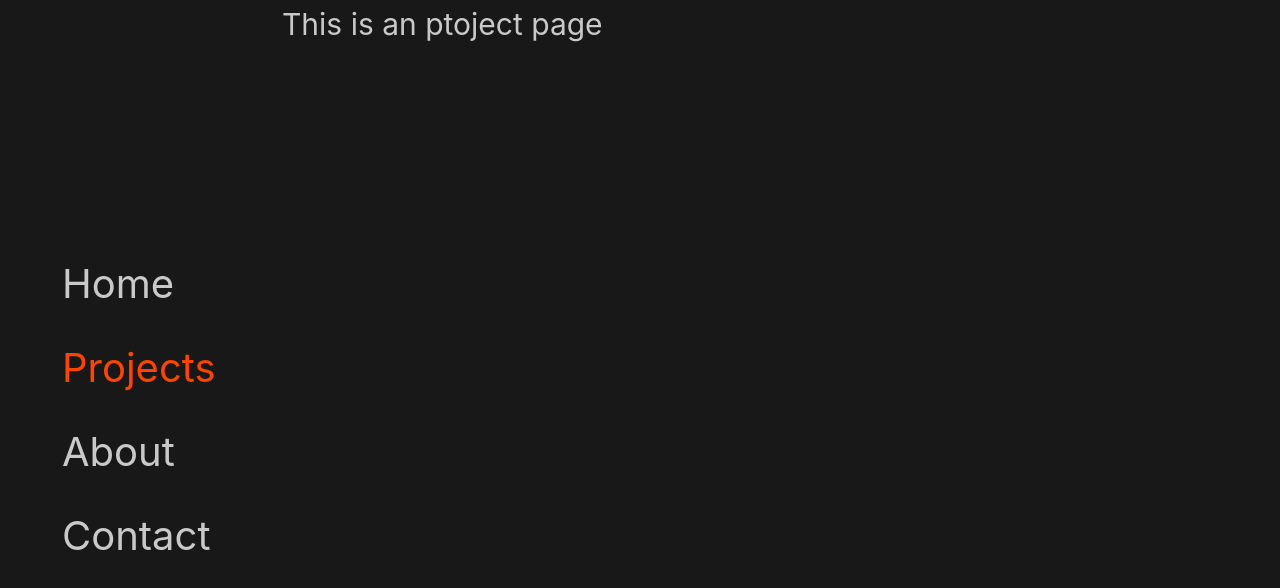
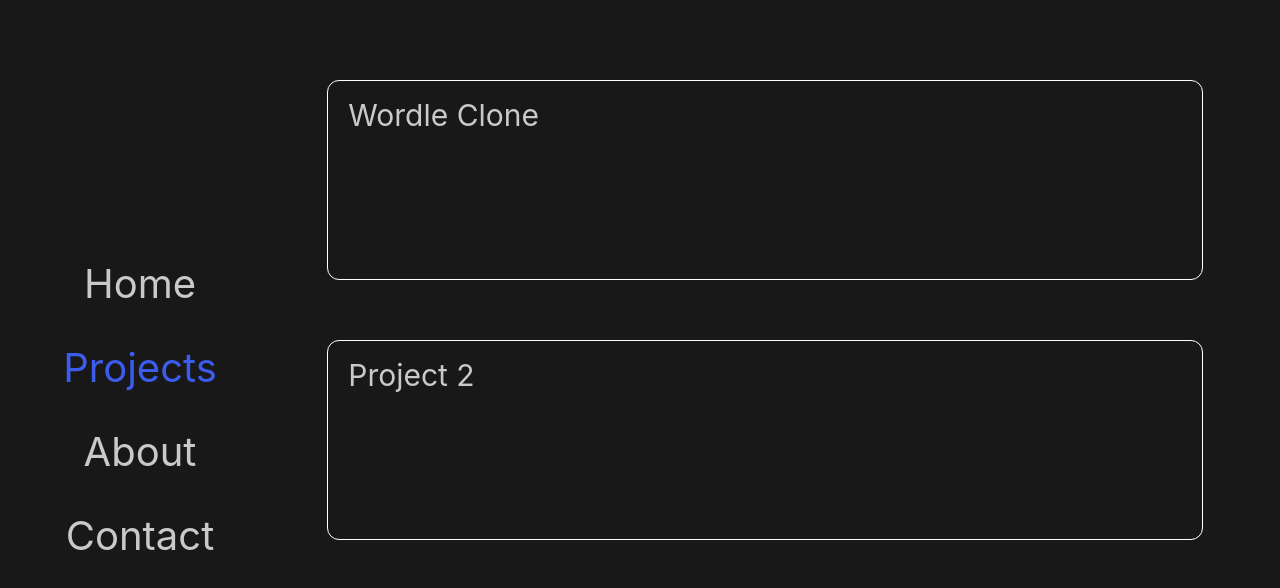
Before and after one commit to Schrankian/personalWebsiteVue, a Vue app: page /projects in a window 1280 px wide. Shown: the top 588 px of the page. Built offline with nearby package versions, Linux system fonts and the light colour scheme.

Commit message:
complete navbar overhaul and projects display

```diff
--- a/src/App.vue
+++ b/src/App.vue
@@ -9,31 +9,27 @@
     <RouterLink to="/about">About</RouterLink>
     <RouterLink to="/contact">Contact</RouterLink>
   </div>
-  <div>
-    <RouterView />
-  </div>
+  <RouterView />
+</template>
 
-</template>
 
 <style>
 
 
+
+
 @import '@/assets/base.css';
 
-.maindisplay{
- height: 100%;
- width: 100%;
- padding-left: 300px;
-}
 
 .sidebar {
     display: flex;
     align-items: center;
-    z-index: 1;
+    justify-content: center;
     background-color: var(--color-background);
     overflow-x: hidden;
     flex-wrap: wrap;
     align-content: center;
+    z-index: 1;
 }
 
 .sidebar a {
@@ -47,12 +43,12 @@
 }
 
   .sidebar a:hover {
-    color: orangered;
+    color: var(--color-accent);
     padding-left: 50px;
   }
 
 .sidebar a.router-link-exact-active {
-  color: orangered;
+  color: var(--color-accent);
 }
 
 
@@ -60,17 +56,18 @@
 
 
 
+@media (min-width: 1024px) {
 
-
-@media (min-width: 1024px) {
   body {
-    display: flex;
+      display: flex;
   }
 
-  #app {
-    display: grid;
-    grid-template-columns: 250px 1fr;
-    padding: 0 2rem;
+  .sidebar {
+    height: 100%;
+    width: 250px;
+    position: fixed;
+    top: 0;
+    left: 0;
   }
 }
 </style>
--- a/src/assets/base.css
+++ b/src/assets/base.css
@@ -9,6 +9,8 @@
 
     --color-heading: rgba(235, 235, 235, 0.932);
     --color-text: rgba(235, 235, 235, 0.842);
+
+    --color-accent: rgb(59, 92, 236);
 }
 
 *,
--- a/src/components/contactform.vue
+++ b/src/components/contactform.vue
@@ -15,6 +15,7 @@
 </template>
 
 <style scoped>
+
 
 
 
@@ -65,7 +66,7 @@
 }
 
 button[type=submit] {
-    background-color: orangered;
+    background-color: var(--color-accent);
     border: none;
     border-radius: 4px;
     color: white;
@@ -77,7 +78,7 @@
 }
 
 button[type=submit]:hover {
-    box-shadow: 5px 5px 20px rgba(255, 68, 0, 0.466);
+    box-shadow: -5px 5px 15px var(--color-accent);
 }
 
 </style>
--- a/src/views/AboutView.vue
+++ b/src/views/AboutView.vue
@@ -1,4 +1,5 @@
 <template>
+  <div class="grid">
     <div class="about-layout">
       <h1 class="header">Hey, I'm Fabian Schuster</h1>
       <h4 class="header2">Path of Education:</h4>
@@ -27,7 +28,7 @@
             <div class="card">
               <div class="info">
                 <h3 class="title">2022-Now</h3>
-              <p>I started a dual study in Dresden, where I study at the "Berufsakademie" in Dresden and Work at a
+                <p>I started a dual study in Dresden, where I study at the "Berufsakademie" in Dresden and work at a
                   company called "Spektra"</p>
               </div>
             </div>
@@ -38,26 +39,40 @@
                   my Path is unique and
                   full of possibilities. It isn't possible to always make the right choice, but I hope I find a place in
                   this huge World, which
-                I enjoy living so I don't have to regret anything.
+                  I enjoy living, so I don't have to regret anything.
                 </p>
               </div>
             </div>
           </div>
         </div>
-
+      </div>
     </div>
   </div>
 </template>
 
-<style>
+<style scoped>
+
+
+
+
+@import '@/assets/base.css';
+
+
 img {
   border-radius: 20%;
+}
+
+@media (min-width: 1024px) {
+  .grid {
+    padding-left: 250px;
+    display: grid;
+    grid-template-columns: 1fr 0.5fr;
+  }
 }
 
 .about-layout {
   display: flex;
   flex-direction: column;
-  min-height: inherit;
 }
 
 .header {
@@ -106,7 +121,7 @@
   content: "";
   position: absolute;
   width: 50%;
-  border: solid orangered;
+  border: solid var(--color-accent);
 }
 
 /* Setting the border of top, bottom, left */
@@ -157,7 +172,7 @@
 
 /* Title of the card */
 .title {
-  color: orangered;
+  color: var(--color-accent);
   position: relative;
 }
 
@@ -169,7 +184,7 @@
   height: 20px;
   background: white;
   border-radius: 999px;
-  border: 3px solid orangered;
+  border: 3px solid var(--color-accent);
 }
 
 /* text right if the card is even  */
--- a/src/views/ContactView.vue
+++ b/src/views/ContactView.vue
@@ -1,5 +1,5 @@
 <script setup lang="ts">
-import Contactform from '../components/contactform.vue'
+import ContactformVue from '../components/contactform.vue'
 </script>
 
 <template>
@@ -14,12 +14,14 @@
       <div class="app-contact">CONTACT INFO : <a href="https://www.google.com">Some important info</a></div>
     </div>
     <div class="contact-body-item right">
-      <Contactform />
+      <ContactformVue/>
     </div>
   </div>
 </template>
 
 <style scoped>
+
+
 
 
 
@@ -44,6 +46,7 @@
   display: grid;
   grid-template-columns: 1fr 1fr;
   padding-right: 5%;
+  padding-left: 250px;
   height: 100%;
 }
 }
@@ -67,7 +70,7 @@
   display: flex;
   flex-direction: column;
   position: relative;
-  color: orangered;
+  color: var(--color-accent);
   font-size: 70px;
 }
 
@@ -79,10 +82,11 @@
   bottom: -10px;
   width: 100px;
   height: 4px;
-  background: orangered;
+  background: var(--color-accent);
 }
 
 .app-contact {
+  display: none;
   margin-top: auto;
   font-size: 8px;
   color: #888;
--- a/src/views/HomeView.vue
+++ b/src/views/HomeView.vue
@@ -4,12 +4,13 @@
   </div>
 </template>
 
-<style>
-@media (min-width: 1024px) {
-  .about {
-    min-height: 100vh;
-    display: flex;
-    align-items: center;
-  }
+<style scoped>
+
+
+.home {
+  padding-left: 250px;
+  display: flex;
+  align-items: center;
 }
+
 </style>
--- a/src/views/ProjectsView.vue
+++ b/src/views/ProjectsView.vue
@@ -1,15 +1,39 @@
 <template>
-  <div class="project">
-    <h1>This is an ptoject page</h1>
+  <div class="display">
+    <div class="card">
+      <h1 class="heading">Wordle Clone</h1>
+    </div>
+    <div class="card">
+      <h1 class="heading">Project 2</h1>
+    </div>
   </div>
 </template>
 
-<style>
-@media (min-width: 1024px) {
-  .about {
-    min-height: 100vh;
-    display: flex;
-    align-items: center;
-  }
+<style scoped>
+
+
+
+.display {
+  padding-left: 250px;
+  width: 100vw;
+  display: flex;
+  flex-direction: column;
+  align-items: center;
+  margin-top: 80px;
 }
+
+.card {
+  display: flex;
+  height: 200px;
+  flex-direction: column;
+  width: 85%;
+  border: 1px solid white;
+  border-radius: 12px;
+  margin-bottom: 60px;
+}
+
+.heading {
+  padding: 10px 20px;
+}
+
 </style>
--- a/tsconfig.json
+++ b/tsconfig.json
@@ -2,6 +2,7 @@
   "extends": "@vue/tsconfig/tsconfig.web.json",
   "include": ["env.d.ts", "src/**/*", "src/**/*.vue"],
   "compilerOptions": {
+    "noImplicitAny": false,
     "baseUrl": ".",
     "paths": {
       "@/*": ["./src/*"]
```
Lines whose indentation alone changed are shown as unchanged.
